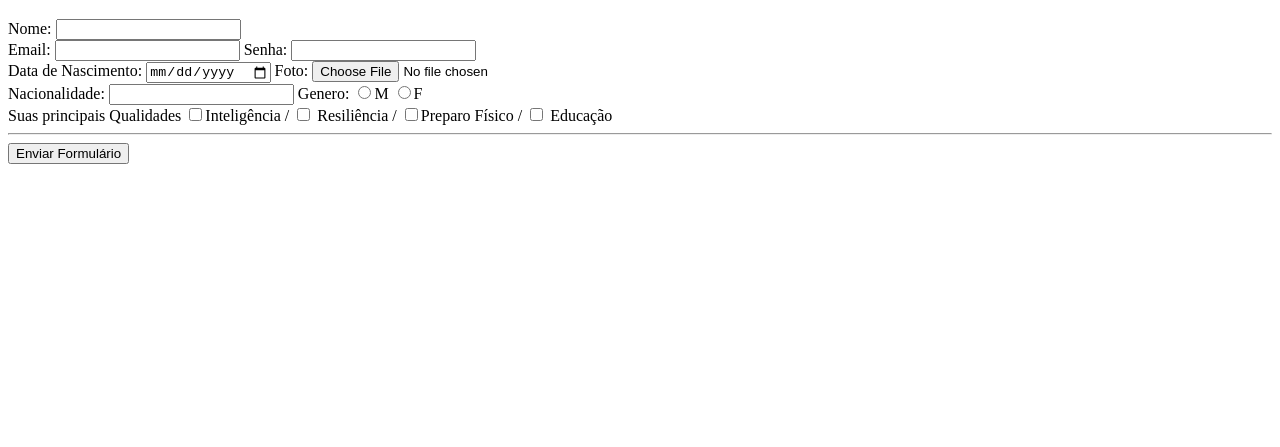
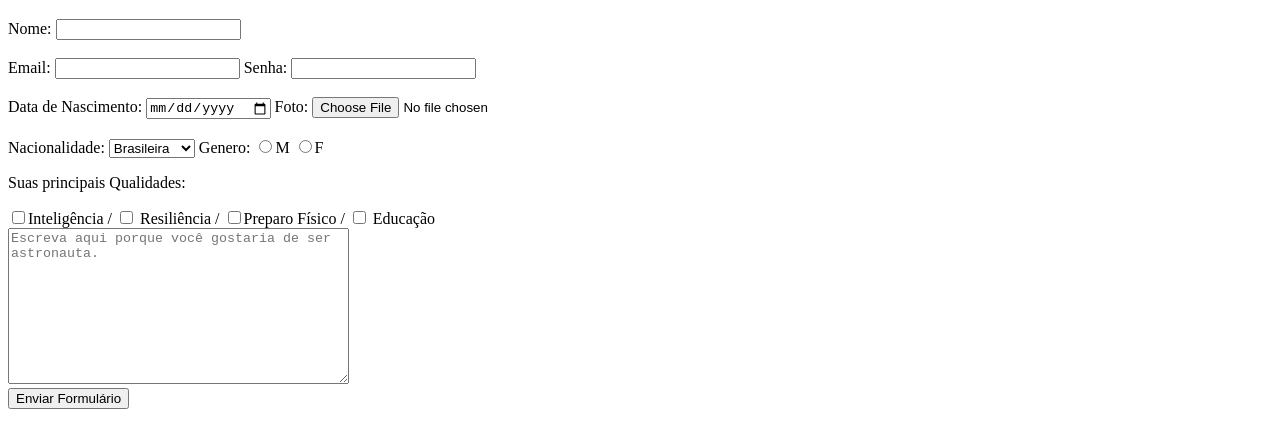
Before and after one commit to Th-Aguiar/HTML-CSS, a plain HTML site: page Estudos/Formulários/formulário01.html in a window 1280 px wide. Shown: the part 61-508 px from the top of the page. Drawn offline with Linux system fonts and the light colour scheme.

Commit message:
Criação Formulário - OneBitCode

```diff
--- a/Estudos/Formulários/formulário01.html
+++ b/Estudos/Formulários/formulário01.html
@@ -8,16 +8,20 @@
   </head>
   <body>
     <main>
+      <!-- SEMPRE CRIAR AS COISAS EM ENGLISH PARA COMPREENÇÃO DO CODIGO-->
       <form action="#">
         <h1>Cadastro da Liga dos Astronautas</h1>
-
+        <div>
           <label for="nome">Nome: </label>
-        <input type="text" name="nome" id="nome" /><br />
+          <input type="text" name="nome" id="nome" required/><br />
+        </div>
+        <br>
+        <div>
           <label for="email">Email: </label>
-        <input type="email" name="email" id="email" />
+          <input type="email" name="email" id="email" required/>
           <label for="password">Senha: </label>
           <input type="password" name="password" id="password" required />
-
+        </div>
         <br>
 
         <label for="date">Data de Nascimento: </label>
@@ -27,30 +31,34 @@
 
         <br>
 
+        <div>
+         <br>
           <label for="nacionalidade">Nacionalidade: </label>
-        <input list="nacionalidade" />
-        <datalist>
-          <option value="Russo">Russo</option>
-          <option value="Brasileiro">Brasileiro</option>
-          <option value="Inglês">Inglês</option>
+          <select name="nacionalidade" id="nacionalidade">
+            <option value="Brasileira">Brasileira</option>
+            <option value="Russo">Russa</option>
             <option value="Americano">Americano</option>
-        </datalist>
+            <option value="Frances">Frances</option>
+            <option value="Chines">Chines</option>
+            <option value="Ingles">Ingles</option>
+          </select>
 
-        <label for="gender">Genero: </label>
-        <input type="radio" name="gender" id="gender" value="Masculino">M</input>
-        <input type="radio" name="gender" id="gender" value="Feminino">F</input>
-
+          Genero:
+          <input type="radio" name="gender" id="male" value="male">M</input>
+          <input type="radio" name="gender" id="female" value="female">F</input>
+        </div>
+        <div>
+          <p>Suas principais Qualidades:</p>
+          <input type="checkbox" name="qualidades" id="qualidades">Inteligência / </input>
+          <input type="checkbox" name="qualidades" id="qualidades"> Resiliência / </input>
+          <input type="checkbox" name="qualidades" id="qualidades">Preparo Físico / </input>
+          <input type="checkbox" name="qualidades" id="qualidades"> Educação</input>
+        </div>
+        <div>
+          <textarea name="descript" id="descript" cols="40" rows="10" placeholder="Escreva aqui porque você gostaria de ser astronauta."></textarea>
           <br>
-
-        <label for="qualidades">Suas principais Qualidades</label>
-        <input type="checkbox" name="qualidades" id="qualidades" value="Inteligência">Inteligência / </input>
-        <input type="checkbox" name="qualidades" id="qualidades" value="Resiliência"> Resiliência / </input>
-        <input type="checkbox" name="qualidades" id="qualidades" value="Preparo Físico">Preparo Físico / </input>
-        <input type="checkbox" name="qualidades" id="qualidades" value="Educação"> Educação</input>
-
-        <br>
-        <hr>
           <input type="submit" name="submit" id="submit" value="Enviar Formulário">
+        </div>
       </form>
     </main>
   </body>
```
Lines whose indentation alone changed are shown as unchanged.
